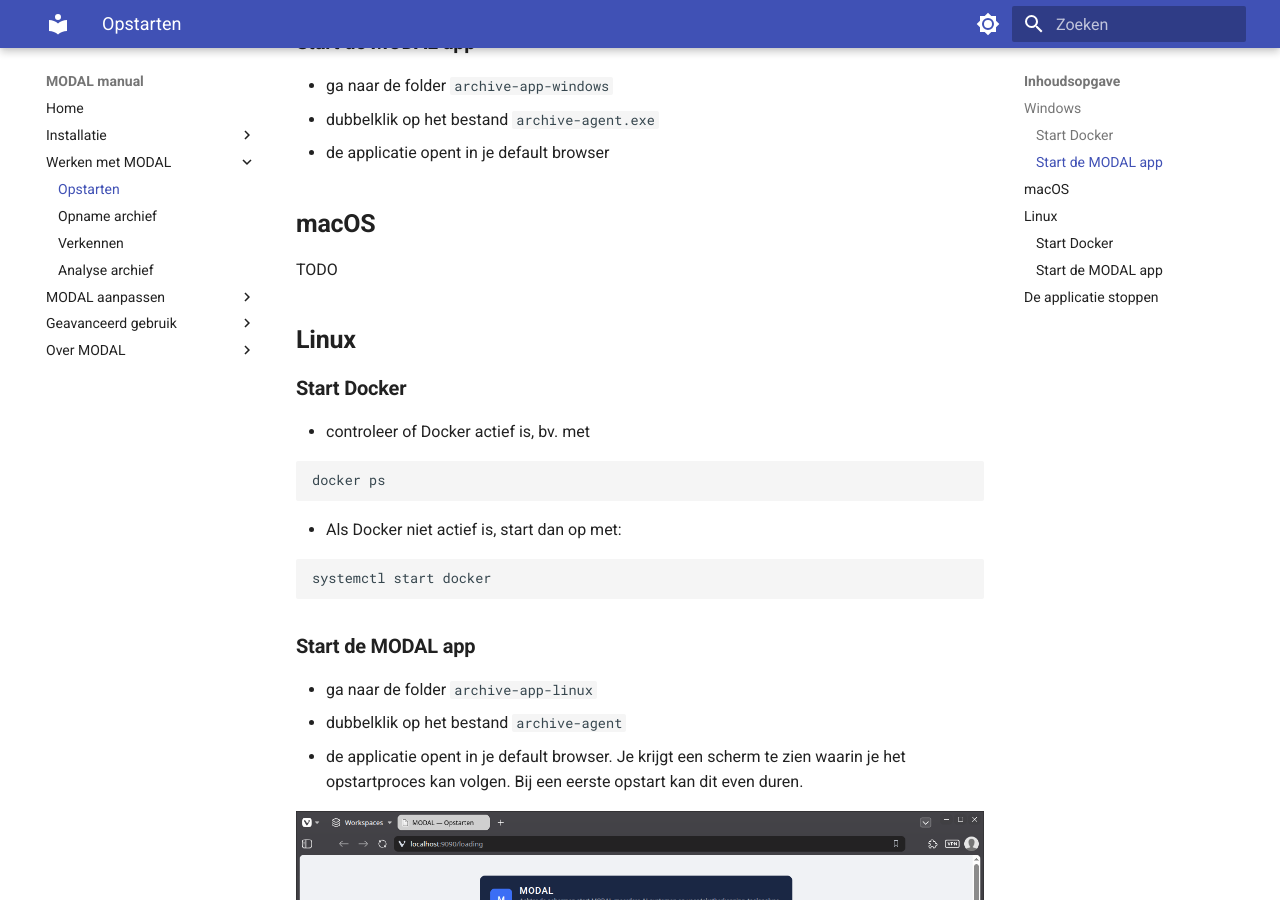
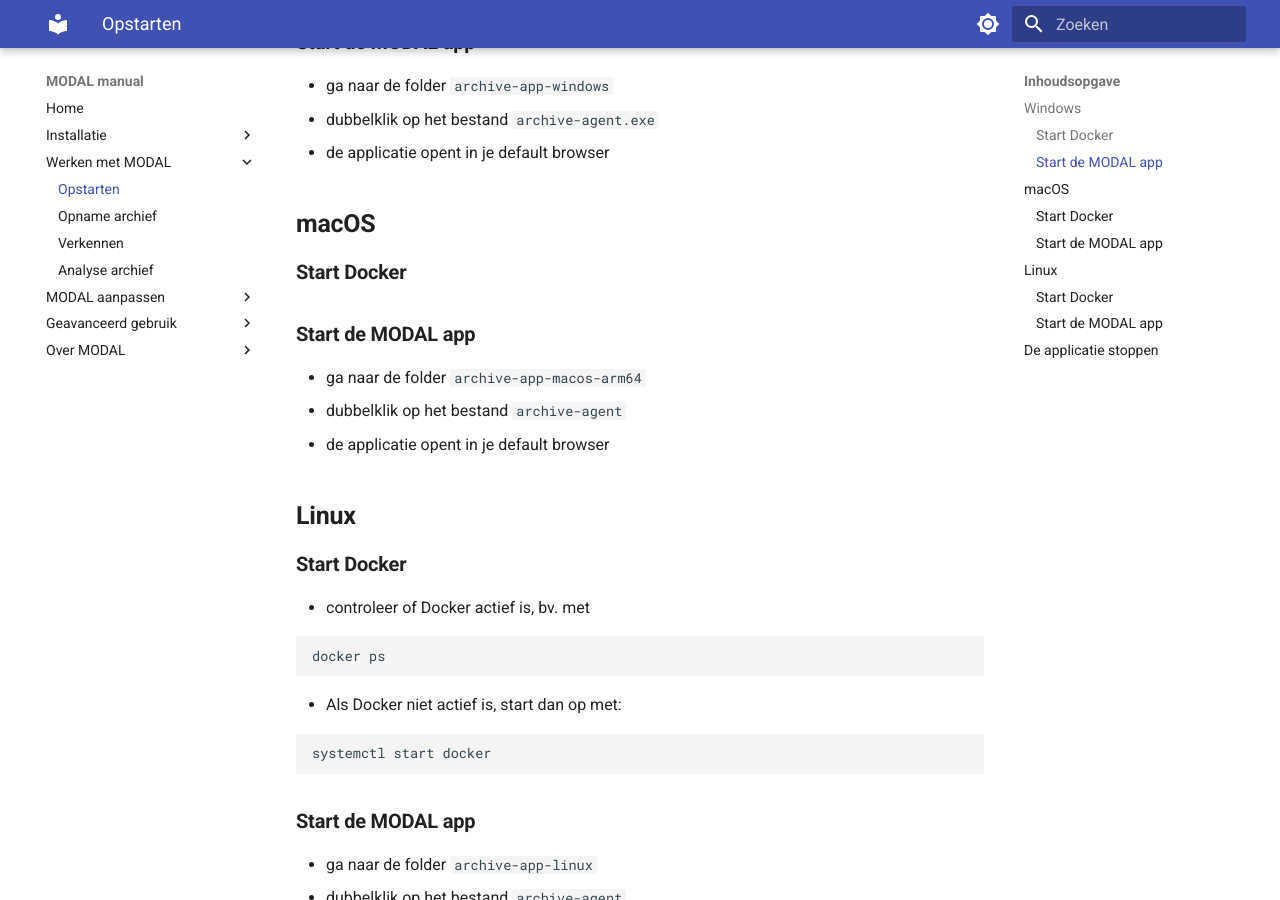
Before and after one commit to hvanstappen/MODAL_documentation, an MkDocs documentation site: the page built from docs/start_app.md, in a window 1280 px wide and 900 px high, scrolled down 400 px. Built offline with MkDocs 1.6.1 and Material for MkDocs 9.7.7, drawn with Linux system fonts in a browser that asks for light colours.

Commit message:
update start app

```diff
--- a/docs/start_app.md
+++ b/docs/start_app.md
@@ -17,7 +17,15 @@
 
 ## **macOS**
 
-TODO
+### **Start Docker**
+
+
+### **Start de MODAL app**
+
+* ga naar de folder `archive-app-macos-arm64`
+* dubbelklik op het bestand `archive-agent`
+* de applicatie opent in je default browser
+
 
 ## **Linux**
 
```
